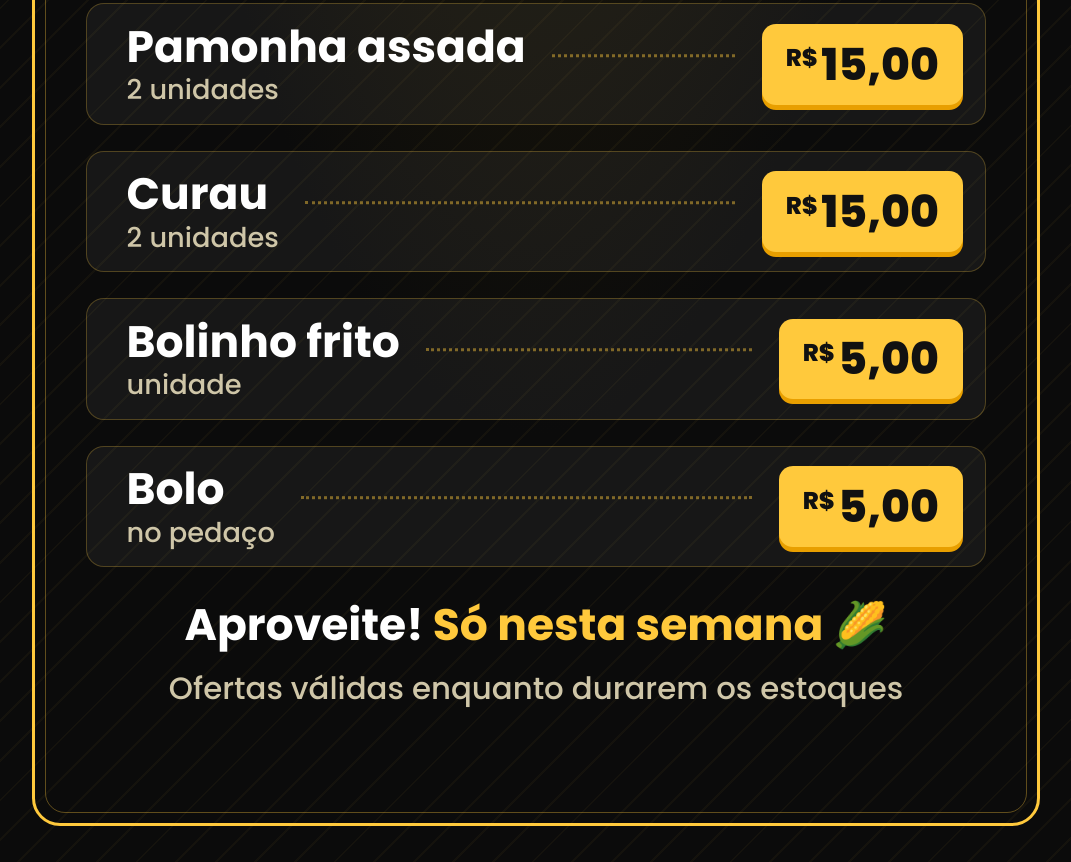
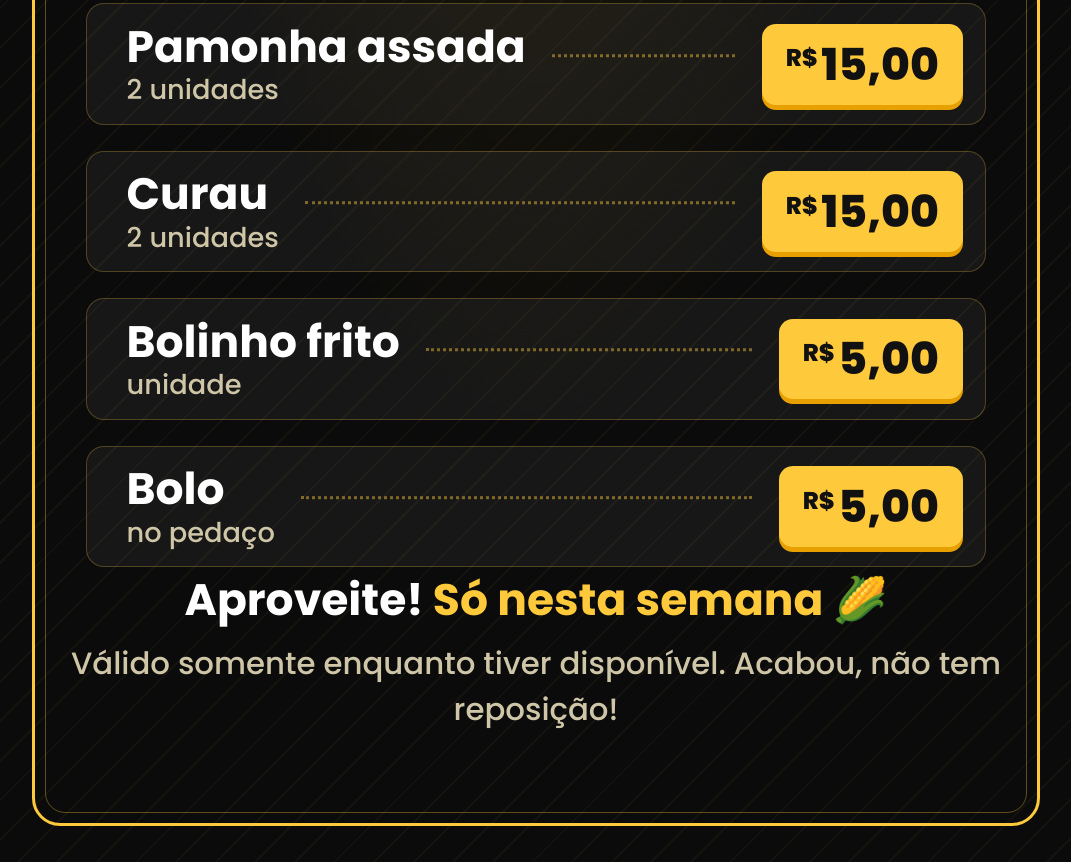
Before and after one commit to ruanrios32-art/Meu-projeto-, a plain HTML site: page post-black/post.html in a window 1280 px wide. Shown: the part 1058-1920 px from the top of the page, without its empty margins (4-1075 px from the left). Drawn offline with Linux system fonts and the light colour scheme.

Commit message:
Ajusta aviso: válido enquanto tiver disponível, sem reposição
Co-Authored-By: Claude Opus 5.5 <noreply@anthropic.com>
Claude-Session: https://claude.ai/code/session_01P1bChMXg4og4mqvcNrjTJe

```diff
--- a/post-black/post.html
+++ b/post-black/post.html
@@ -57,7 +57,7 @@ h1 .k{display:block;font-size:1.25em;background:linear-gradient(180deg,#FFE08A,v
     <div class="item"><div class="n">Bolinho frito<small>unidade</small></div><div class="dots"></div><div class="price"><span>R$</span>5,00</div></div>
     <div class="item"><div class="n">Bolo<small>no pedaço</small></div><div class="dots"></div><div class="price"><span>R$</span>5,00</div></div>
   </div>
-  <div class="foot">Aproveite! <b>Só nesta semana</b> 🌽<span class="sub">Ofertas válidas enquanto durarem os estoques</span></div>
+  <div class="foot">Aproveite! <b>Só nesta semana</b> 🌽<span class="sub">Válido somente enquanto tiver disponível. Acabou, não tem reposição!</span></div>
 </div>
 <script>document.getElementById('p').classList.add(new URLSearchParams(location.search).get('f')||'story')</script>
 </body></html>
```
Also changed, not shown: post-black/semana-black-feed.png, post-black/semana-black-story.png, 2 other files.
